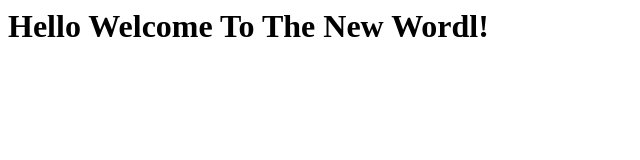
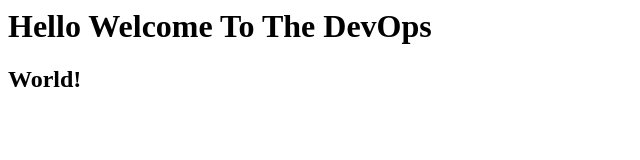
Before and after one commit to Balaji504/Balu, a plain HTML site: page index.html in a window 1280 px wide. Shown: the whole page, without its empty margins (0-640 px from the left). Drawn offline with Linux system fonts and the light colour scheme.

Commit message:
Update index.html

```diff
--- a/index.html
+++ b/index.html
@@ -1,5 +1,6 @@
 <html>
 	<body>
-		<h1>Hello Welcome To The New Wordl!<h1>
+		<h1>Hello Welcome To The DevOps</h1>
+		<h2>World!</h2>
 	</body>
 </html>
```
